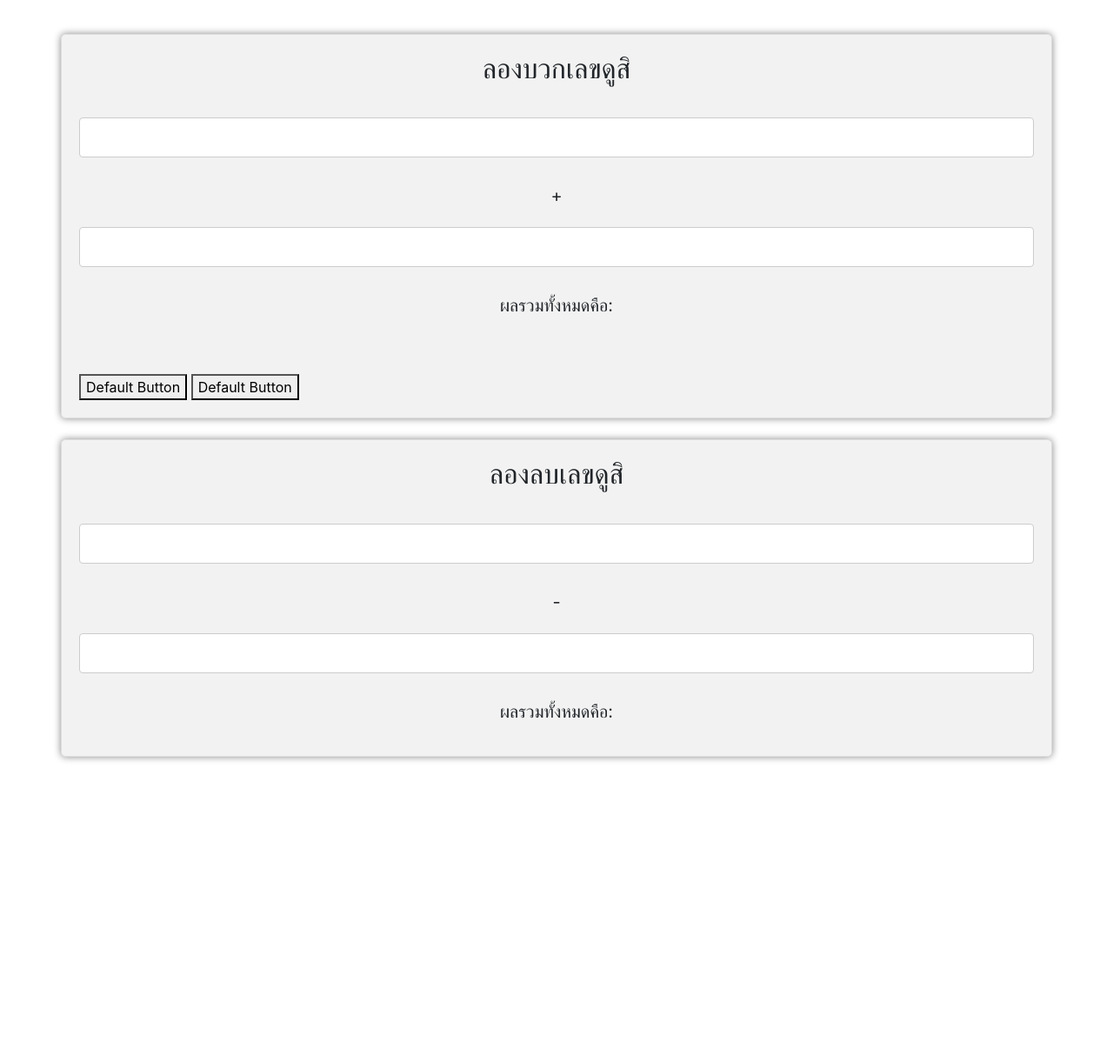
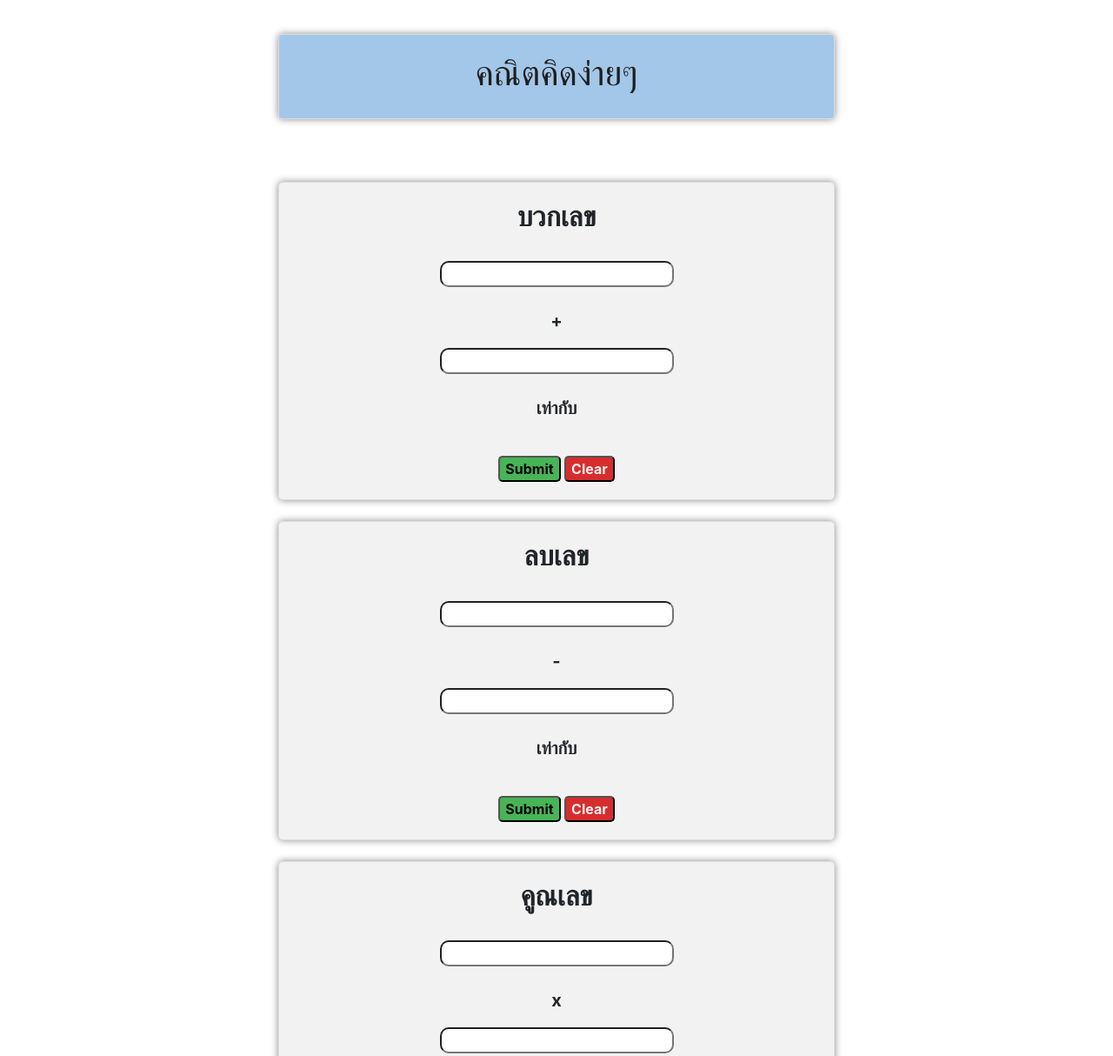
Before and after one commit to Phongsulee/MathFast, a plain HTML site: page index.html in a window 1280 px wide. Shown: the part 80-1294 px from the top of the page at 87% size. Before the commit the page ends 974 px from the top, so only its background shows below. Drawn offline with Linux system fonts and the light colour scheme.

Commit message:
update_0.0.2

```diff
--- a/index.html
+++ b/index.html
@@ -31,31 +31,97 @@
     </nav>
     <!--------------------------- END NAVBAR ------------------------------->
     <!---------------------------------------------------------------------->
-    <!-------------------------- container_1 ------------------------------->
+    <!-------------------------- container_index1 ------------------------------->
+    <br><br>
+    <div class="container" id="container_index1">
+        <h1>คณิตคิดง่ายๆ</h1>
+    </div><br>
+    <!------------------------- END container_index1 ---------------------------->
+    <!---------------------------------------------------------------------->
+    <!-------------------------- container_Plus ------------------------------->
     <br><br>
     <div class="container" id="container_main">
-        <h2>ลองบวกเลขดูสิ</h2><br>
-        <input type="text" id="myTextInput">
-        <br><br>
-        <p>+</p>
-        <input type="text" id="myTextInput">
-        <br><br>
-        <p>ผลรวมทั้งหมดคือ: </p>
-        <br><br><button>Default Button</button> <button>Default Button</button>
+        <h2>บวกเลข</h2><br>
+        <div class="container">
+            <div class="col-sm text-center">
+                <input type="number" class="input" id="input_Plus1"><br><br>
+                <p>+</p>
+                <input type="number" class="input" id="input_Plus2"><br>
+            </div>
+        </div><br>
+        <p>เท่ากับ</p>
+        <div class="mt-3 text-center" id="result_Plus">
+            <p></p>
+        </div>
+        <div class="text-center"><br>
+            <button id="button_Submit" onclick="calculateSum_Plus()">Submit</button>
+            <button id="button_Clear" onclick="clearInputs_Plus()">Clear</button>
+        </div>
     </div><br>
-    <!------------------------- END container_1 ---------------------------->
+    <!------------------------- END container_Plus ---------------------------->
     <!---------------------------------------------------------------------->
-    <!-------------------------- container_2 ------------------------------->
+    <!-------------------------- container_Minus ------------------------------->
     <div class="container" id="container_main">
-        <h2>ลองลบเลขดูสิ</h2><br>
-        <input type="text" id="myTextInput">
-        <br><br>
-        <p>-</p>
-        <input type="text" id="myTextInput">
-        <br><br>
-        <p>ผลรวมทั้งหมดคือ: </p>
+        <h2>ลบเลข</h2><br>
+        <div class="container">
+            <div class="col-sm text-center">
+                <input type="number" class="input" id="input_Minus1"><br><br>
+                <p>-</p>
+                <input type="number" class="input" id="input_Minus2"><br>
+            </div>
+        </div><br>
+        <p>เท่ากับ</p>
+        <div class="mt-3 text-center" id="result_Minus">
+            <p></p>
+        </div>
+        <div class="text-center"><br>
+            <button id="button_Submit" onclick="calculateSum_Minus()">Submit</button>
+            <button id="button_Clear" onclick="clearInputs_Minus()">Clear</button>
+        </div>
     </div><br>
-    <!------------------------- END container_2 ---------------------------->
+    <!------------------------- END container_Minus ---------------------------->
+    <!---------------------------------------------------------------------->
+    <!-------------------------- container_Multiplied ------------------------------->
+    <div class="container" id="container_main">
+        <h2>คูณเลข</h2><br>
+        <div class="container">
+            <div class="col-sm text-center">
+                <input type="number" class="input" id="input_Multiplied1"><br><br>
+                <p>x</p>
+                <input type="number" class="input" id="input_Multiplied2"><br>
+            </div>
+        </div><br>
+        <p>เท่ากับ</p>
+        <div class="mt-3 text-center" id="result_Multiplied">
+            <p></p>
+        </div>
+        <div class="text-center"><br>
+            <button id="button_Submit" onclick="calculateSum_Multiplied()">Submit</button>
+            <button id="button_Clear" onclick="clearInputs_Multiplied()">Clear</button>
+        </div>
+    </div><br>
+    <!------------------------- END container_Multiplied ---------------------------->
+    <!---------------------------------------------------------------------->
+    <!-------------------------- container_Divide ------------------------------->
+    <div class="container" id="container_main">
+        <h2>หารเลข</h2><br>
+        <div class="container">
+            <div class="col-sm text-center">
+                <input type="number" class="input" id="input_Divide1"><br><br>
+                <p>/</p>
+                <input type="number" class="input" id="input_Divide2"><br>
+            </div>
+        </div><br>
+        <p>เท่ากับ</p>
+        <div class="mt-3 text-center" id="result_Divide">
+            <p></p>
+        </div>
+        <div class="text-center"><br>
+            <button id="button_Submit" onclick="calculateSum_Divide()">Submit</button>
+            <button id="button_Clear" onclick="clearInputs_Divide()">Clear</button>
+        </div>
+    </div><br>
+    <!------------------------- END container_Divide ---------------------------->
     <!---------------------------------------------------------------------->
 </body>
 
--- a/static/css/styles_index.css
+++ b/static/css/styles_index.css
@@ -1,21 +1,30 @@
 h2 {
+    font-weight: bold;
     text-align: center;
 }
 
 p {
+    font-size: 20px;
+    font-weight: bold;
     text-align: center;
-    font-size: 20px;
 }
 
+.input {
+    text-align: center;
+    border-radius: 10px;
+    margin: auto;
+    width: 50%;
+}
 
 #main_nav {
     font-size: 30px;
+    font-weight: bold;
     color: #20d320;
-
+    text-shadow: 2px 2px 4px #000000;
 }
 
 #container_main {
-    width: 100%;
+    width: 50%;
     margin: auto;
     background-color: #f2f2f2;
     padding: 20px;
@@ -24,29 +33,30 @@ p {
     box-shadow: 0px 0px 8px #888888;
 }
 
-#myTextInput[type="text"] {
-    width: 100%;
-    /* กำหนดความกว้าง */
-    padding: 10px;
-    /* กำหนด padding */
-    margin: 5px 0;
-    /* กำหนด margin ด้านบนและล่าง */
-    border: 1px solid #ccc;
-    /* กำหนดขอบ */
-    border-radius: 4px;
-    /* กำหนดให้ขอบเป็นรูปโค้ง */
+#container_index1 {
+    width: 50%;
+    font-weight: bold;
+    text-align: center;
+    color:#1f1f1f;
+    margin: auto;
+    background-color: #a3c7e9;
+    padding: 20px;
+    border: 1px solid #ddd;
+    border-radius: 5px;
+    box-shadow: 0px 0px 8px #888888;
 }
 
-#myTextInput[type="text"]:focus {
-    border-color: #4A90E2;
-    /* เปลี่ยนสีขอบเมื่อ input มี focus */
-    outline: none;
-    /* ลบ outline ที่อาจปรากฏในบางเบราว์เซอร์ */
+#button_Submit {
+
+    font-weight: bold;
+    background-color: #47b456;
+    border-radius: 5px;
 }
 
-input[type="text"] {
-    width: 100%;
-    text-align: center;
-    padding: 10px;
-    box-sizing: border-box; /* ให้ padding และ border เป็นส่วนหนึ่งของความกว้างที่กำหนด */
+#button_Clear {
+
+    font-weight: bold;
+    color: #f2f2f2;
+    background-color: #d82d2d;
+    border-radius: 5px;
 }
--- a/static/js/JsScript.js
+++ b/static/js/JsScript.js
@@ -0,0 +1,80 @@
+//---------------------- ฟังชันบวก ----------------------//
+function calculateSum_Plus() {
+    var input_Plus1 = document.getElementById('input_Plus1').value;
+    var input_Plus2 = document.getElementById('input_Plus2').value;
+
+    if (input_Plus1 === "" || input_Plus2 === "" || isNaN(input_Plus1) || isNaN(input_Plus2)) {
+        document.getElementById('result_Plus').innerHTML = "คุณยังไม่ได้ป้อนตัวเลข";
+        return;
+    }
+
+    var sum = parseFloat(input_Plus1) + parseFloat(input_Plus2);
+    document.getElementById('result_Plus').innerHTML = sum.toFixed(2);
+}
+
+function clearInputs_Plus() {
+    document.getElementById('input_Plus1').value = '';
+    document.getElementById('input_Plus2').value = '';
+    document.getElementById('result_Plus').innerHTML = '';
+}
+//-----------------------------------------------------//
+//---------------------- ฟังชันลบ ----------------------//
+function calculateSum_Minus() {
+    var input_Minus1 = document.getElementById('input_Minus1').value;
+    var input_Minus2 = document.getElementById('input_Minus2').value;
+
+    if (input_Minus1 === "" || input_Minus2 === "" || isNaN(input_Minus1) || isNaN(input_Minus2)) {
+        document.getElementById('result_Minus').innerHTML = "คุณยังไม่ได้ป้อนตัวเลข";
+        return;
+    }
+
+    var sum = parseFloat(input_Minus1) - parseFloat(input_Minus2);
+    document.getElementById('result_Minus').innerHTML = sum.toFixed(2);
+}
+
+function clearInputs_Minus() {
+    document.getElementById('input_Minus1').value = '';
+    document.getElementById('input_Minus2').value = '';
+    document.getElementById('result_Minus').innerHTML = '';
+}
+//-----------------------------------------------------//
+//---------------------- ฟังชันคูณ ----------------------//
+function calculateSum_Multiplied() {
+    var input_Multiplied1 = document.getElementById('input_Multiplied1').value;
+    var input_Multiplied2 = document.getElementById('input_Multiplied2').value;
+
+    if (input_Multiplied1 === "" || input_Multiplied2 === "" || isNaN(input_Multiplied1) || isNaN(input_Multiplied2)) {
+        document.getElementById('result_Multiplied').innerHTML = "คุณยังไม่ได้ป้อนตัวเลข";
+        return;
+    }
+
+    var sum = parseFloat(input_Multiplied1) * parseFloat(input_Multiplied2);
+    document.getElementById('result_Multiplied').innerHTML = sum.toFixed(2);
+}
+
+function clearInputs_Multiplied() {
+    document.getElementById('input_Multiplied1').value = '';
+    document.getElementById('input_Multiplied2').value = '';
+    document.getElementById('result_Multiplied').innerHTML = '';
+}
+//-----------------------------------------------------//
+//---------------------- ฟังชันหาร ----------------------//
+function calculateSum_Divide() {
+    var input_Divide1 = document.getElementById('input_Divide1').value;
+    var input_Divide2 = document.getElementById('input_Divide2').value;
+
+    if (input_Divide1 === "" || input_Divide2 === "" || isNaN(input_Divide1) || isNaN(input_Divide2)) {
+        document.getElementById('result_Divide').innerHTML = "คุณยังไม่ได้ป้อนตัวเลข";
+        return;
+    }
+
+    var sum = parseFloat(input_Divide1) / parseFloat(input_Divide2);
+    document.getElementById('result_Divide').innerHTML = sum.toFixed(2);
+}
+
+function clearInputs_Divide() {
+    document.getElementById('input_Divide1').value = '';
+    document.getElementById('input_Divide2').value = '';
+    document.getElementById('result_Divide').innerHTML = '';
+}
+//-----------------------------------------------------//
```
